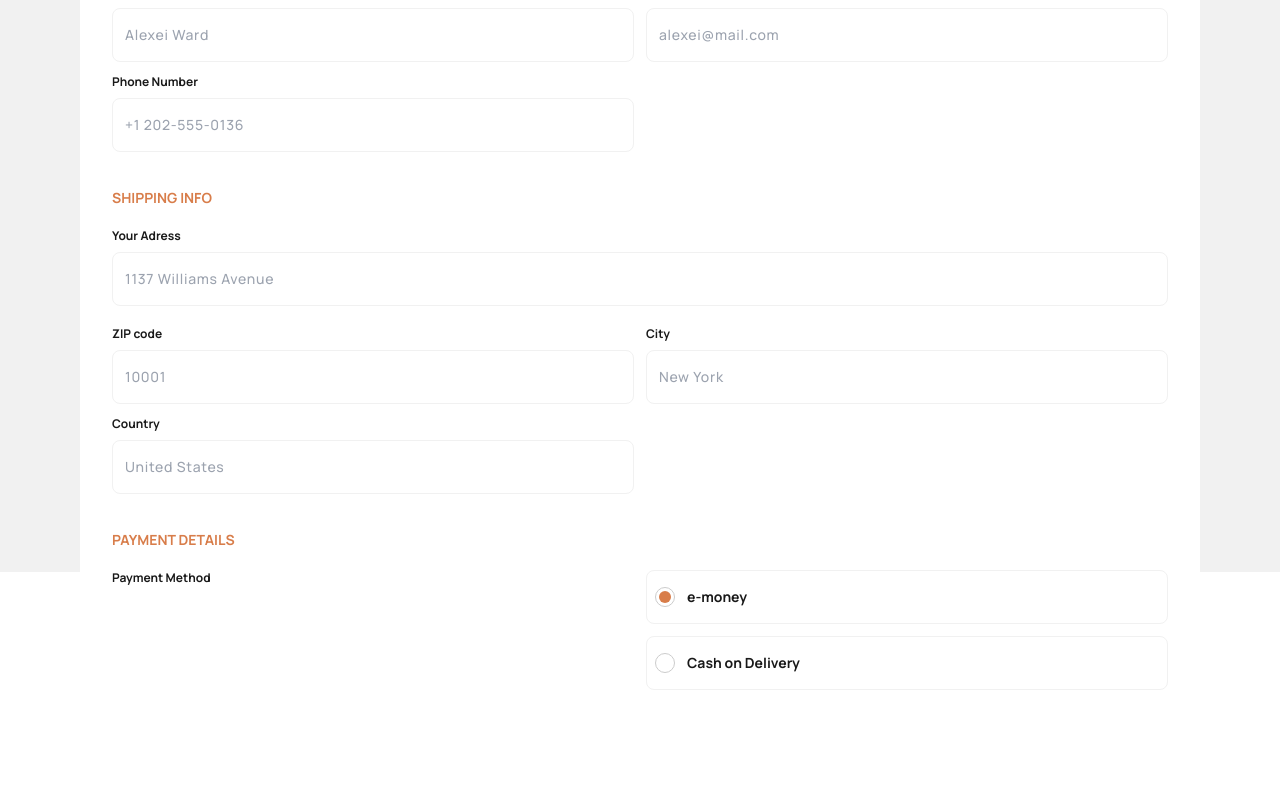
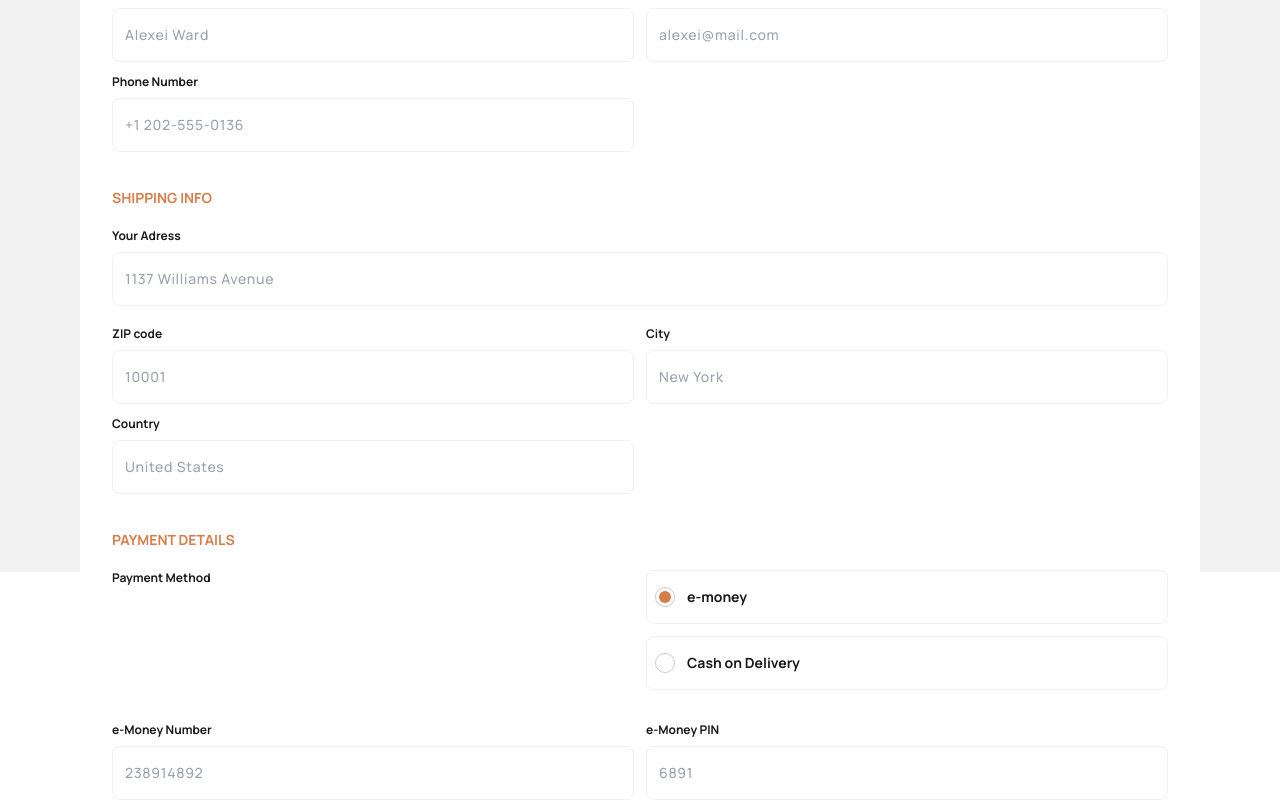
Before and after one commit to elghanbibadr/autophileEcommerce, a React (Vite) app: page /checkout in a window 1280 px wide. Shown: the part 308-1108 px from the top of the page. Before the commit the page ends 998 px from the top, so only its background shows below. Built offline with nearby package versions, Linux system fonts and the light colour scheme.

Commit message:
create the payment methode inputs and options

```diff
--- a/src/pages/checkout/Checkout.jsx
+++ b/src/pages/checkout/Checkout.jsx
@@ -1,6 +1,7 @@
 import React, { useState } from 'react'
 import { Link } from 'react-router-dom'
 import { useNavigate} from 'react-router-dom';
+import cashOnDelliveryIcon from "../../../public/images/checkout/icon-cash-on-delivery.svg"
 import Container from '../../componenet/UI/Container'
 const Checkout = () => {
   const [isEmoneyPaymentMethod, setIsEmoneyPaymentMethod]=useState(true)
@@ -74,7 +75,22 @@ const Checkout = () => {
           <h5 className='text-paleBlack  font-bold text-sm  ml-3'>Cash on Delivery</h5>
           </div>
         </div>
-     </div>
+        {/*  */}
+       { isEmoneyPaymentMethod && <div className="grid grid-cols-2 gap-3  mt-8 items-center">
+          <div >
+            <label >e-Money Number</label>
+            <input type='number' placeholder='238914892' />
+          </div>
+          <div>
+            <label >e-Money PIN</label>
+            <input type='number' placeholder='6891' />
+          </div>
+               </div>}
+               {!isEmoneyPaymentMethod && <div className='mt-8 flex'>
+                <img className='self-start mr-5' src={cashOnDelliveryIcon} alt='cash on delivery icon' />
+                <p className='text-paleBlack'>The ‘Cash on Delivery’ option enables you to pay in cash when our delivery courier arrives at your residence. Just make sure your address is correct so that your order will not be cancelled.</p>
+               </div>}
+        </div>
     </Container>
   )
 }
```
